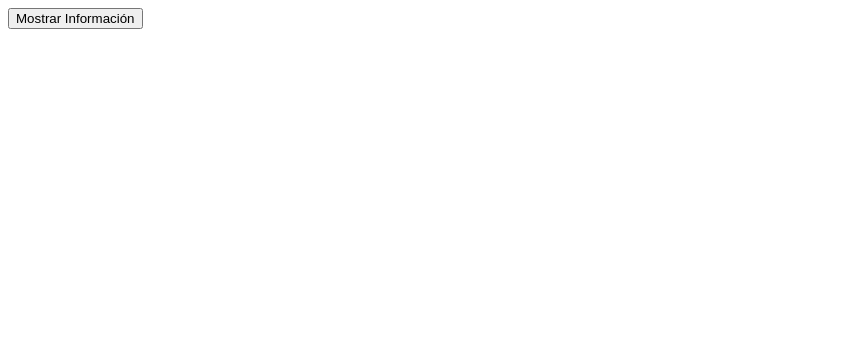
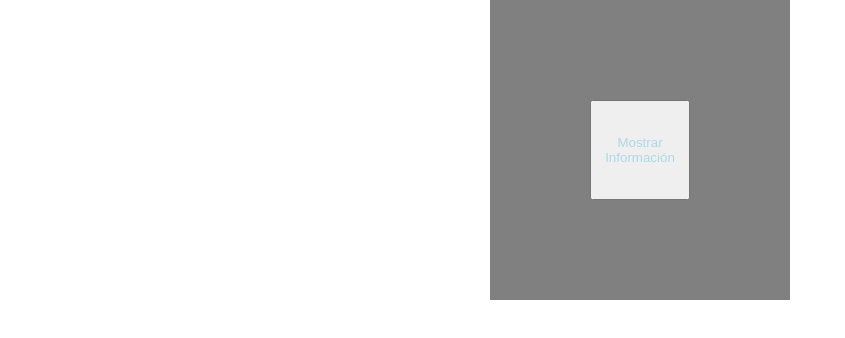
Before and after one commit to TsukiJuan/domJavascript, a plain HTML site: page 1/firstDocument.html in a window 1280 px wide. Shown: the whole page, without its empty margins (0-845 px from the left). Drawn offline with Linux system fonts and the light colour scheme.

Commit message:
Se añade el CSS al problema 1

```diff
--- a/1/firstDocument.html
+++ b/1/firstDocument.html
@@ -5,9 +5,13 @@
     <meta name="viewport" content="width=device-width, initial-scale=1.0">
     <title>Document</title>
     <script src="firstDocument.js"></script>
+    <link rel="stylesheet" href="style.css">
 </head>
 <body>
-    <button class="action"></button>
+    <div class="container">
+        <button class="action"></button>
+    </div>
+
     <p class="output"></p>
 </body>
 </html>
--- /dev/null
+++ b/1/style.css
@@ -0,0 +1,26 @@
+*{
+    margin: 0;
+    padding: 0;
+    font-family: sans-serif;
+    color: lightblue ;
+}
+
+body{
+    display: flex;
+    align-items: center;
+    justify-content: center;
+}
+
+.container{
+    width: 300px;
+    height: 300px;
+    background-color: gray;
+    display: flex;
+    align-items: center;
+    justify-content: center;
+}
+
+button{
+    width: 100px;
+    height: 100px;
+}
```
